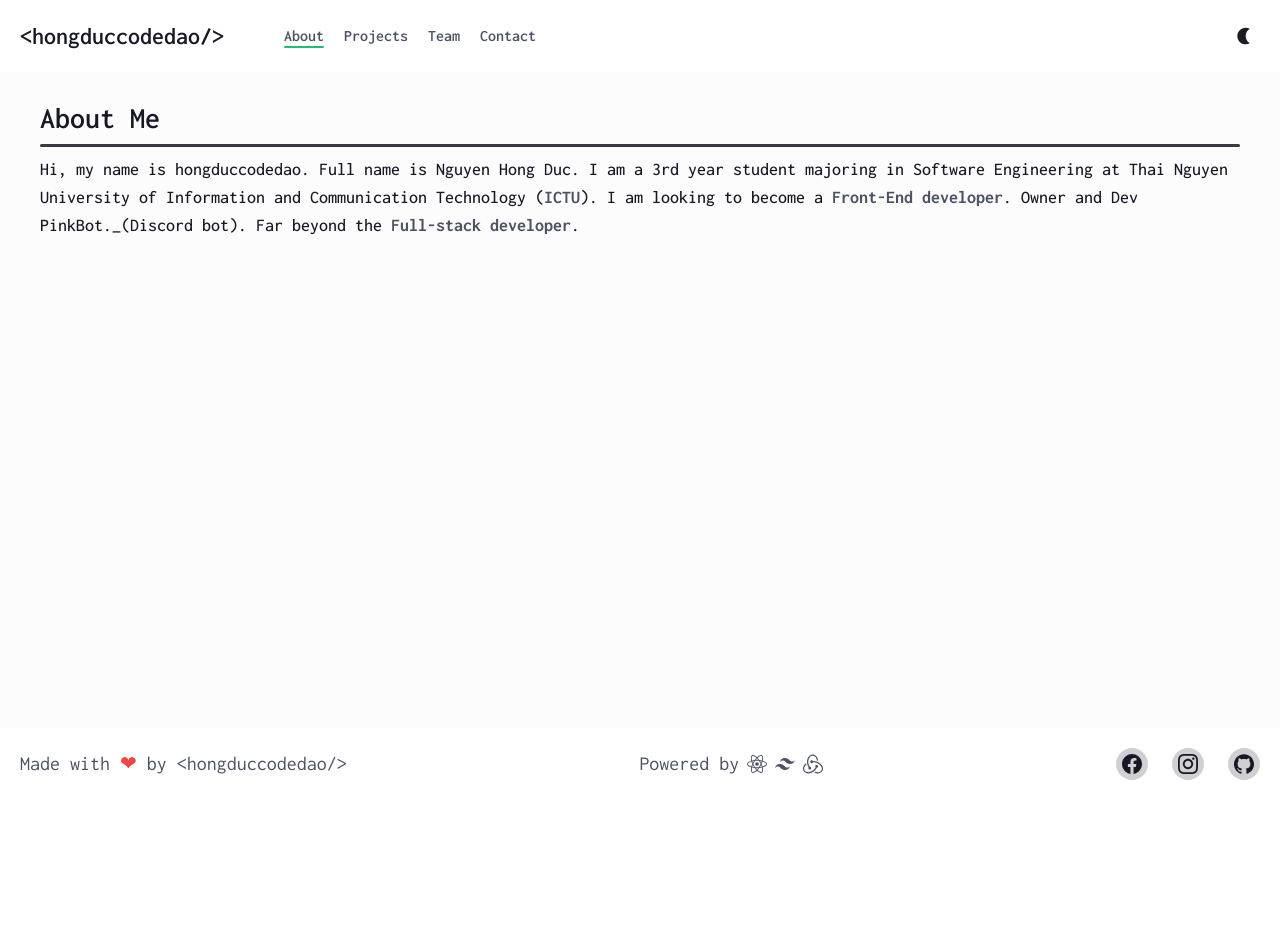
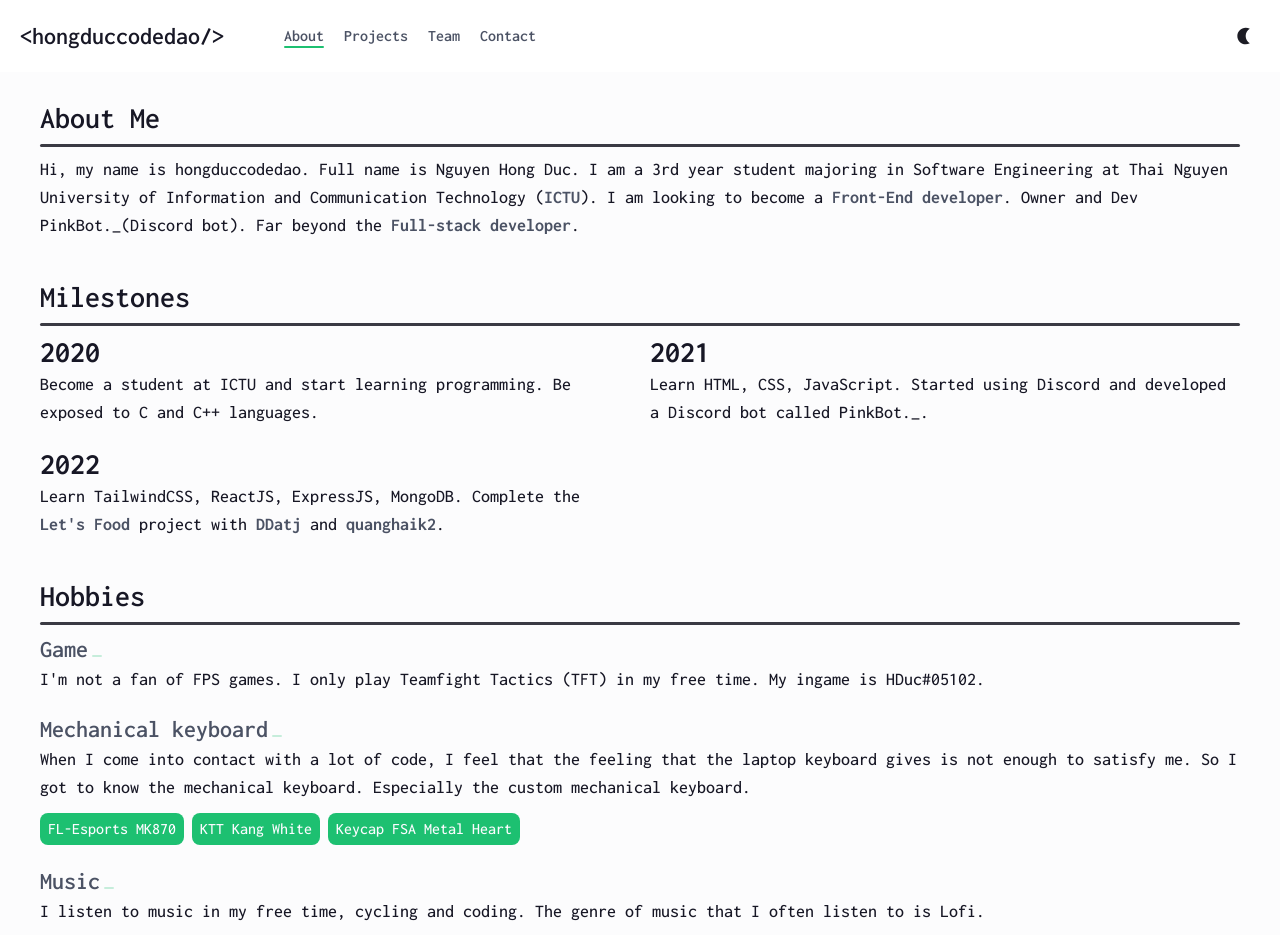
Before and after one commit to hongducdev/hongduccodedao_react, a React (Create React App) app: page /about in a window 1280 px wide. Shown: the top 935 px of the page. Before the commit the page ends 800 px from the top, so only its background shows below. Built offline with nearby package versions, Linux system fonts and the light colour scheme.

Commit message:
✨ Complete AboutPage

```diff
--- a/src/components/HoverLinkText.jsx
+++ b/src/components/HoverLinkText.jsx
@@ -4,7 +4,7 @@ const HoverLinkText = ({ link, children }) => {
   return (
     <a
       href={link}
-      className="font-bold relative text-text2 dark:text-icon-color after:absolute after:w-0 after:h-[2px] after:rounded after:bg-primary after:bottom-[-4px] after:left-0 hover:after:duration-300 hover:after:ease-in-out hover:after:w-full">
+      className="inline-block font-bold relative text-text2 dark:text-icon-color after:absolute after:w-0 after:h-[2px] after:rounded after:bg-primary after:bottom-[-4px] after:left-0 hover:after:duration-300 hover:after:ease-in-out hover:after:w-full">
       {children}
     </a>
   );
--- /dev/null
+++ b/src/components/MilestoneItem.jsx
@@ -0,0 +1,14 @@
+import React from "react";
+
+const MilestoneItem = ({ year = "", children }) => {
+  return (
+    <div>
+      <h2 className="text-3xl font-bold text-text1 dark:text-white">{year}</h2>
+      <p className="text-text1 dark:text-text3 text-lg font-medium">
+        {children}
+      </p>
+    </div>
+  );
+};
+
+export default MilestoneItem;
--- /dev/null
+++ b/src/components/TagItem.jsx
@@ -0,0 +1,11 @@
+import React from "react";
+
+const TagItem = ({ children }) => {
+  return (
+    <span className="bg-primary inline-block font-medium py-1 px-2 rounded-lg text-whiteSoft text-xs lg:text-base">
+      {children}
+    </span>
+  );
+};
+
+export default TagItem;
--- a/src/index.scss
+++ b/src/index.scss
@@ -15,4 +15,25 @@
   ::selection {
     @apply text-whiteSoft bg-primary;
   }
+
+  // scrollbar
+  /* width */
+  ::-webkit-scrollbar {
+    width: 8px;
+  }
+
+  /* Track */
+  ::-webkit-scrollbar-track {
+    @apply bg-lite dark:bg-darkbg;
+  }
+
+  /* Handle */
+  ::-webkit-scrollbar-thumb {
+    @apply bg-darkStroke rounded-xl;
+  }
+
+  /* Handle on hover */
+  ::-webkit-scrollbar-thumb:hover {
+    @apply bg-darkStroke;
+  }
 }
--- a/src/layout/Layout.jsx
+++ b/src/layout/Layout.jsx
@@ -5,7 +5,7 @@ import Header from "../components/Header";
 
 const Layout = () => {
   return (
-    <div className="h-screen relative">
+    <div className="min-h-screen relative">
       <Header />
       <Outlet></Outlet>
       <Footer />
--- a/src/pages/AboutPage.jsx
+++ b/src/pages/AboutPage.jsx
@@ -1,28 +1,109 @@
 import React, { Fragment } from "react";
 import HeadingPage from "../components/HeadingPage";
 import HoverLinkText from "../components/HoverLinkText";
+import MilestoneItem from "../components/MilestoneItem";
+import TagItem from "../components/TagItem";
 
 const AboutPage = () => {
   return (
     <Fragment>
-      <div className="bg-lite dark:bg-darkbg h-full pt-[100px]">
+      <div className="bg-lite dark:bg-darkbg h-full py-[100px]">
         <div className="max-w-[1200px] mx-auto px-5 lg:px-0">
           <HeadingPage title="About Me"></HeadingPage>
-          <p className="text-text1 dark:text-white text-lg font-medium">
+          <p className="text-text1 dark:text-text3 text-lg font-medium">
             Hi, my name is hongduccodedao. Full name is Nguyen Hong Duc. I am a
             3rd year student majoring in Software Engineering at Thai Nguyen
             University of Information and Communication Technology (
             <HoverLinkText link="https://ictu.edu.vn/">ICTU</HoverLinkText>). I
-            am looking to become a {" "}
+            am looking to become a{" "}
             <HoverLinkText link="https://roadmap.sh/frontend">
               Front-End developer
             </HoverLinkText>
-            . Owner and Dev PinkBot._(Discord bot). Far beyond the {" "}
+            . Owner and Dev PinkBot._(Discord bot). Far beyond the{" "}
             <HoverLinkText to="https://landing.jobs/blog/fullstack-developer-roadmap/">
               Full-stack developer
             </HoverLinkText>
             .
           </p>
+          <div className="mt-10"></div>
+          <HeadingPage title="Milestones" />
+          <div className="grid grid-cols-1 md:grid-cols-2 gap-5">
+            <MilestoneItem year="2020">
+              Become a student at ICTU and start learning programming. Be
+              exposed to C and C++ languages.
+            </MilestoneItem>
+            <MilestoneItem year="2021">
+              Learn HTML, CSS, JavaScript. Started using Discord and developed a
+              Discord bot called PinkBot._.
+            </MilestoneItem>
+            <MilestoneItem year="2022">
+              Learn TailwindCSS, ReactJS, ExpressJS, MongoDB. Complete the{" "}
+              <HoverLinkText link="https://github.com/Let-s-Food">
+                Let's Food
+              </HoverLinkText>{" "}
+              project with{" "}
+              <HoverLinkText link="https://github.com/dd4tj">
+                DDatj
+              </HoverLinkText>{" "}
+              and{" "}
+              <HoverLinkText link="https://github.com/quanghaik2">
+                quanghaik2
+              </HoverLinkText>
+              .
+            </MilestoneItem>
+          </div>
+          <div className="mt-10"></div>
+          <HeadingPage title="Hobbies" />
+          <div className="flex flex-col gap-5">
+            <div>
+              <h3 className="text-text2 dark:text-whiteSoft text-2xl font-semibold relative after:absolute after:w-[10px] after:h-[2px] after:rounded-full after:bg-primary after:bottom-2 after:translate-x-1 after:animate-pulse2 inline-block">
+                Game
+              </h3>
+              <p className="text-text1 dark:text-text3 text-lg font-medium">
+                I'm not a fan of FPS games. I only play Teamfight Tactics (TFT)
+                in my free time. My ingame is HDuc#05102.
+              </p>
+            </div>
+            <div className="flex flex-col gap-3">
+              <div>
+                <h3 className="text-text2 dark:text-whiteSoft text-2xl font-semibold relative after:absolute after:w-[10px] after:h-[2px] after:rounded-full after:bg-primary after:bottom-2 after:translate-x-1 after:animate-pulse2 inline-block">
+                  Mechanical keyboard
+                </h3>
+                <p className="text-text1 dark:text-text3 text-lg font-medium">
+                  When I come into contact with a lot of code, I feel that the
+                  feeling that the laptop keyboard gives is not enough to
+                  satisfy me. So I got to know the mechanical keyboard.
+                  Especially the custom mechanical keyboard.
+                </p>
+              </div>
+              <div className="flex items-center gap-x-2">
+                <TagItem>FL-Esports MK870</TagItem>
+                <TagItem>KTT Kang White</TagItem>
+                <TagItem>Keycap FSA Metal Heart</TagItem>
+              </div>
+            </div>
+            <div className="flex flex-col gap-3">
+              <div>
+                <h3 className="text-text2 dark:text-whiteSoft text-2xl font-semibold relative after:absolute after:w-[10px] after:h-[2px] after:rounded-full after:bg-primary after:bottom-2 after:translate-x-1 after:animate-pulse2 inline-block">
+                  Music
+                </h3>
+                <p className="text-text1 dark:text-text3 text-lg font-medium">
+                  I listen to music in my free time, cycling and coding. The
+                  genre of music that I often listen to is Lofi.
+                </p>
+              </div>
+              <div className="flex items-center gap-x-2 flex-wrap">
+                <TagItem>Lofi</TagItem>
+                <TagItem>Sơn Tùng MTP</TagItem>
+                <TagItem>Mono</TagItem>
+                <TagItem>Low G</TagItem>
+                <TagItem>Vũ.</TagItem>
+                <TagItem>Onionn</TagItem>
+                <TagItem>Madihu</TagItem>
+                <TagItem>Charlie Puth</TagItem>
+              </div>
+            </div>
+          </div>
         </div>
       </div>
     </Fragment>
```
